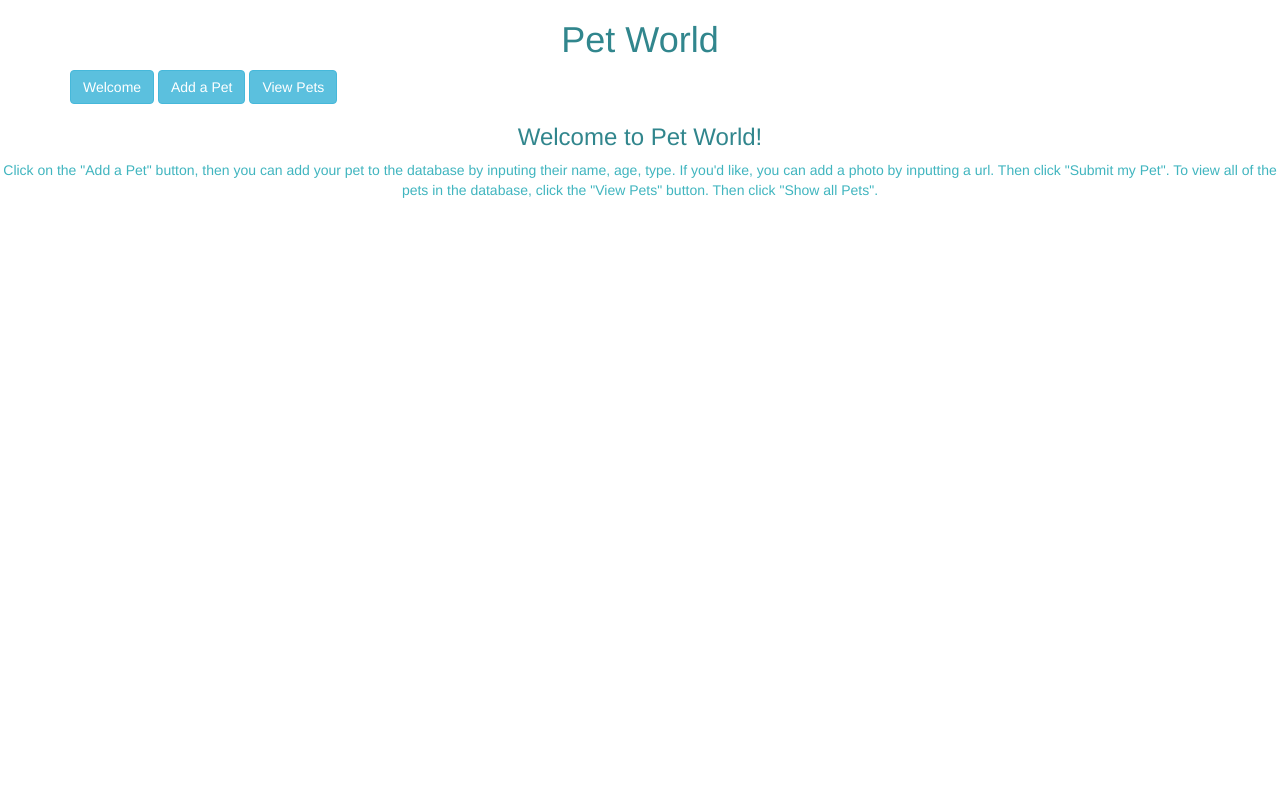
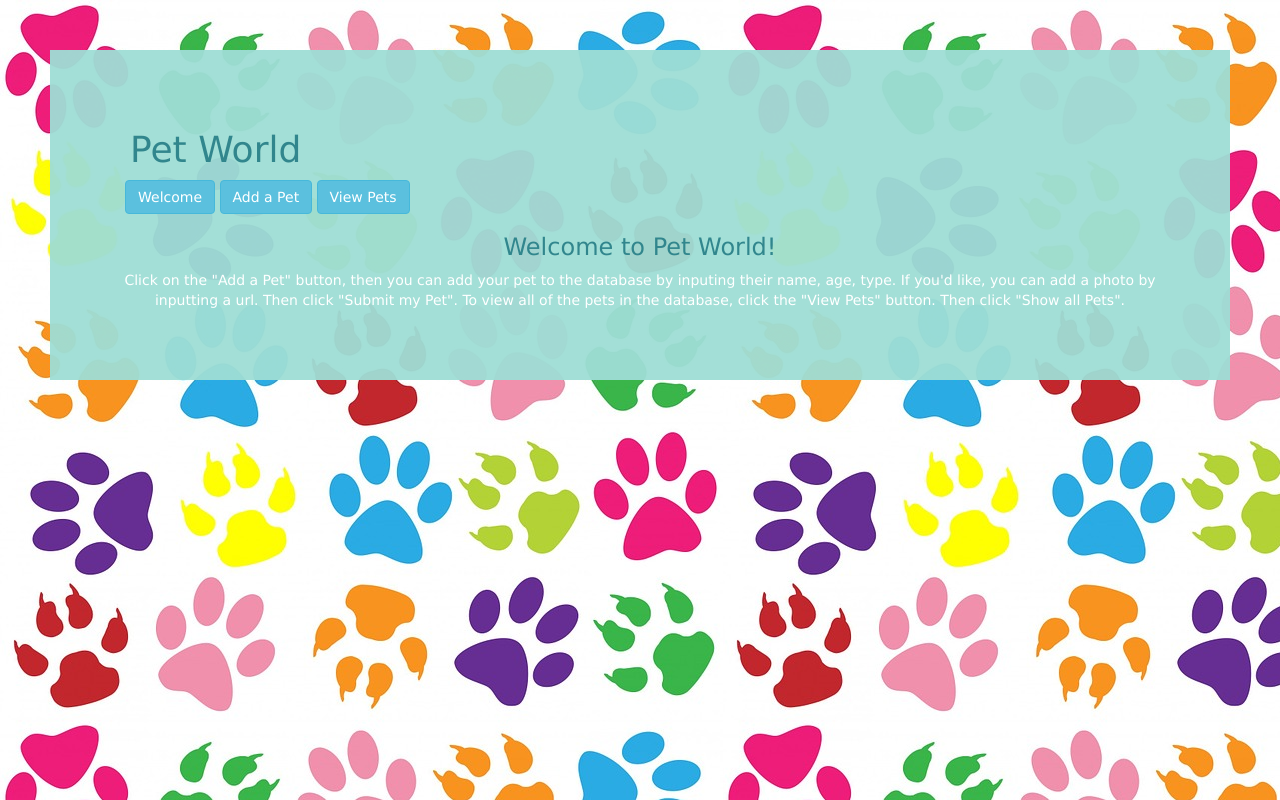
Before and after one commit to mculotta120/meanStack_petworld_Weekend5, a website: page views/index.html in a window 1280 px wide. Drawn offline with Linux system fonts and the light colour scheme; files that its build step writes are made by us from their sources; files whose address does not match are found by name.

Commit message:
cleaned up styling, cleaned up comments and code formatting

```diff
--- a/public/main.css
+++ b/public/main.css
@@ -1,12 +1,15 @@
 
-main{
-  background-color: #9FDED5;
+body{
+  background-image: url("/images/animalbkg.jpg");
+   background-repeat: repeat;
   font-family: Verdana, Geneva, sans-serif;
+  padding: 50px;
 }
 
 h1{
   color: #31868d;
-  text-align: center;
+  text-align: left;
+  margin-left: 20px;
 }
 h2{
   text-align: auto;
@@ -19,7 +22,7 @@ h3 {
 }
 p{
   text-align: center;
-  color: #40B5BF;}
+  color: white;}
 ul{
   list-style-type: none;
   text-align: center;
@@ -35,10 +38,14 @@ button{
   margin: auto;
 
 }
-#buttonTab{
+.buttonTab{
   margin: auto;
 }
-
+#main{
+  background-color: rgba(159, 222, 213, .95);
+  padding: 60px;
+  margin: auto;
+}
 #addAPet{
   border: 5px;
   border-style: double;
--- a/public/scripts/script.js
+++ b/public/scripts/script.js
@@ -48,7 +48,6 @@ myApp.controller( 'petController', [ '$scope', '$http', function( $scope, $http
       url: '/deletePost',
       data: petObject
     });
-    console.log( $scope.allPets );
     $scope.allPets.splice( index, 1 );
 
   }; // end deletePet
--- a/views/index.html
+++ b/views/index.html
@@ -11,17 +11,22 @@
 
  </head>
  <body ng-controller = 'petController'>
+   <div id= "main">
       <h1> Pet World </h1>
+
   <div ng-init="tab=1" >
-    <div class="container" id = "buttonTab">
+    <div class="container">
+      <div class= "buttonTab">
         <button class="btn btn-info" ng-click="tab = 1"> Welcome </button>
         <button class="btn btn-info" ng-click="tab = 2"> Add a Pet </button>
         <button class="btn btn-info" ng-click="tab = 3"> View Pets </button>
       </div>
+  </div>
+
 <div ng-show="tab == 1">
-
     <h3>Welcome to Pet World!</h3>
-      <p>Click on the "Add a Pet" button, then you can add your pet to the database by inputing their
+      <p>
+         Click on the "Add a Pet" button, then you can add your pet to the database by inputing their
          name, age, type. If you'd like, you can add a photo by inputting a url.  Then click "Submit my Pet".
          To view all of the pets in the database, click the "View Pets" button. Then click "Show all Pets".
       </p>
@@ -40,11 +45,12 @@
 
 <div ng-show="tab == 3" id= "displayPets" class="container">
   <h2>Display Pets</h2>
+  <button class="btn btn-info" ng-click= "getPets()" >Show all Pets</button>
       <div class = "row">
-   <button class="btn btn-info" ng-click= "getPets()" >Show all Pets</button>
-        <div class= "displayPets col-md-4" ng-repeat='record in allPets'>
+        <div class= "displayPets col-md-6" ng-repeat='record in allPets'>
           <b>My name is </b> {{ record.pet_name}}. <b> I'm a </b> {{ record.type}} <b> and I'm <b> {{ record.age}} years old.</b> <br> <img ng-src="{{record.photo}}" alt="{{record.pet_name}}'s photo" width: "200px" />
-     <button class="btn btn-info" id="deleteButton" ng-click="deletePet($index)">delete</button>
+          <br><button class="btn btn-info" id="deleteButton" ng-click="deletePet($index)">delete</button>
+      </div>
    </div>
 </div>
  </div>
```
Also changed, not shown: public/images/animalbkg.jpg (added). Lines whose indentation alone changed are shown as unchanged.
